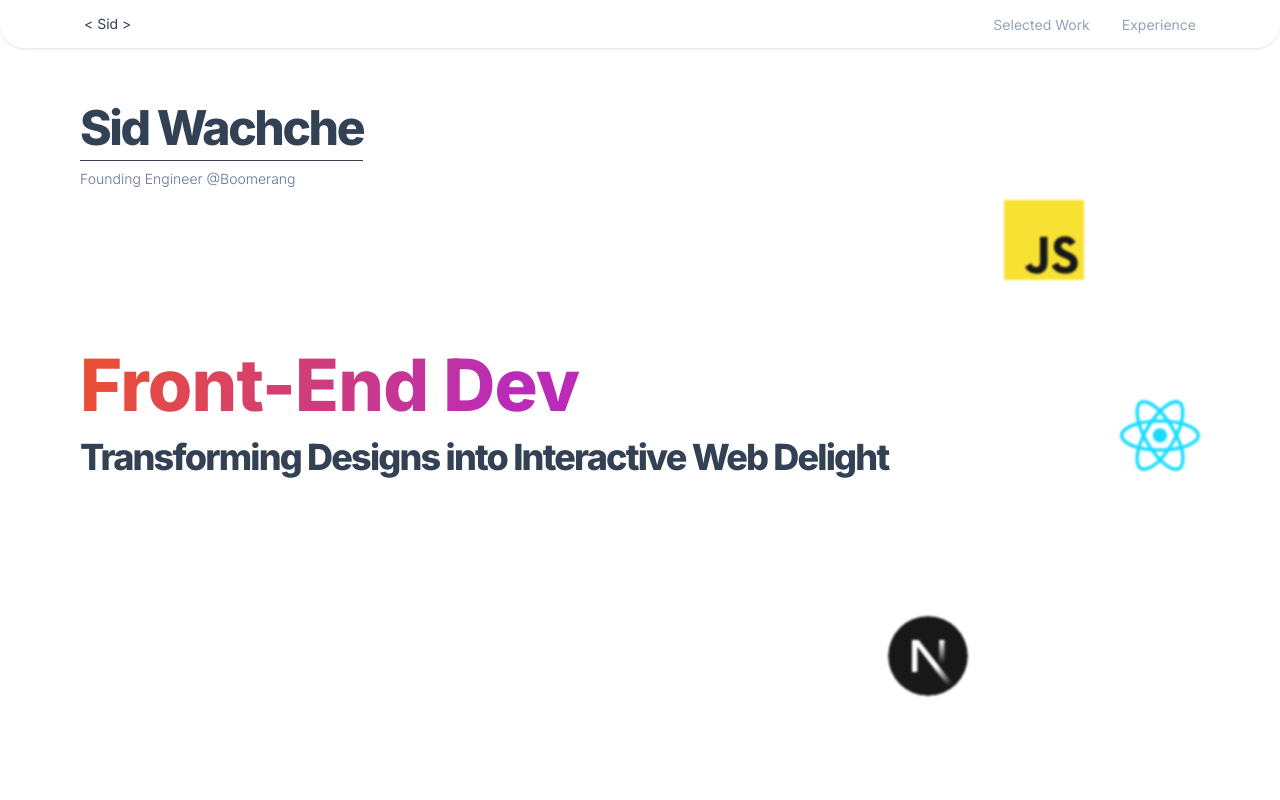
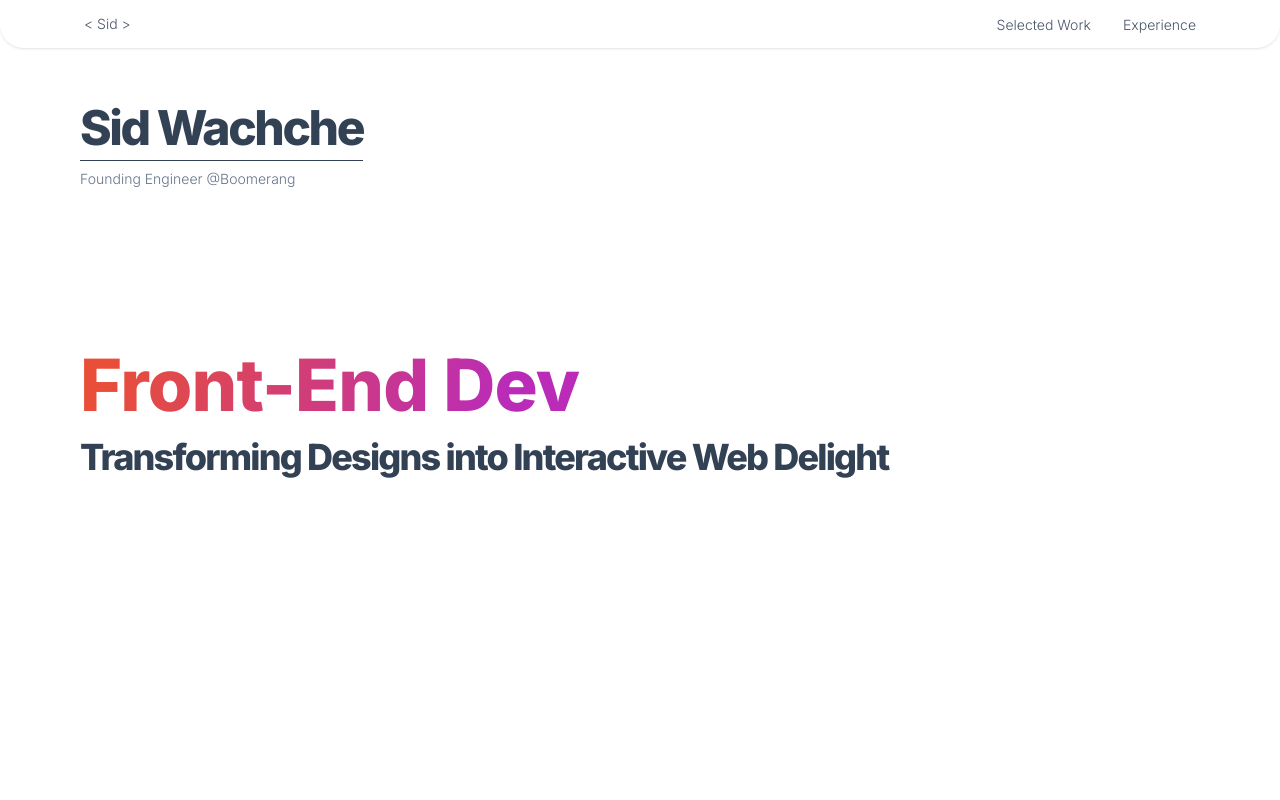
Before and after one commit to sidwachche/portfolio-2024, a Next.js app: page / in a window 1280 px wide. Shown: the top 800 px of the page. Built offline with nearby package versions, Linux system fonts and the light colour scheme.

Commit message:
fix lighthouse issues

```diff
--- a/src/components/Intro-section.tsx
+++ b/src/components/Intro-section.tsx
@@ -1,16 +1,16 @@
 "use client";
 
-import Image from "next/image";
-import reactLogo from "../../public/images/react.svg";
-import jsLogo from "../../public/images/javascript.svg";
-import nextLogo from "../../public/images/nextjs-icon.svg";
+// import Image from "next/image";
+// import reactLogo from "../../public/images/react.svg";
+// import jsLogo from "../../public/images/javascript.svg";
+// import nextLogo from "../../public/images/nextjs-icon.svg";
 import { motion } from "framer-motion";
 
-const techLogos = [
-  { img: reactLogo, position: { right: 0, top: "33%" }, name: "react" },
-  { img: jsLogo, position: { right: "10%", top: "8%" }, name: "javascript" },
-  { img: nextLogo, position: { right: "20%", bottom: "20%" }, name: "nextjs" },
-];
+// const techLogos = [
+//   { img: reactLogo, position: { right: 0, top: "33%" }, name: "react" },
+//   { img: jsLogo, position: { right: "10%", top: "8%" }, name: "javascript" },
+//   { img: nextLogo, position: { right: "20%", bottom: "20%" }, name: "nextjs" },
+// ];
 
 const tagLine = "Transforming Designs into Interactive Web Delight".split(" ");
 
@@ -34,7 +34,7 @@ function IntroSection() {
         >
           Sid Wachche
         </motion.h2>
-        <h4 className="text-sm text-slate-500">Founding Engineer @Boomerang</h4>
+        <p className="text-sm text-slate-500">Founding Engineer @Boomerang</p>
       </div>
       <div className="h-auto space-y-4 font-extrabold leading-tight tracking-tighter ">
         <h1 className="text-5xl lg:text-7xl inline-block pr-2 text-primary-gradient">
@@ -56,15 +56,7 @@ function IntroSection() {
           ))}
         </h1>
       </div>
-      {/* <motion.div
-        transition={{ duration: 4 }}
-        initial={{ x: -500 }}
-        animate={{ x: 0 }}
-        className=""
-      >
-        <Image src={reactLogo} alt="" width={80} height={80} />
-      </motion.div> */}
-      <section className=" flex-row gap-10 hidden md:flex">
+      {/* <section className=" flex-row gap-10 hidden md:flex">
         {techLogos.map(({ img, name, position }) => (
           <motion.div
             initial={{ x: -500 }}
@@ -82,7 +74,7 @@ function IntroSection() {
             />
           </motion.div>
         ))}
-      </section>
+      </section> */}
     </div>
   );
 }
--- a/src/components/header.tsx
+++ b/src/components/header.tsx
@@ -4,8 +4,8 @@ import Link from "next/link";
 
 function Header() {
   return (
-    <nav className="bg-blur flex items-center justify-between rounded-b-3xl text-slate-400 fixed top-0 w-screen h-12 shadow py-2 lg:px-20 px-4 z-10">
-      <Link href="/" className="text-sm p-1 text-slate-700">
+    <nav className="bg-blur flex items-center justify-between font-light rounded-b-3xl text-slate-600 fixed top-0 w-screen h-12 shadow py-2 lg:px-20 px-4 z-10">
+      <Link href="/" className="text-sm p-1 ">
         {`< Sid >`}
       </Link>
       <section className="space-x-6">
--- a/src/components/work-Experiencet.tsx
+++ b/src/components/work-Experiencet.tsx
@@ -73,7 +73,7 @@ function WorkExperience() {
                         "lg:text-3xl text-lg leading-tight font-bold transition-all",
                         name === selectedTab
                           ? "text-primary-gradient"
-                          : "text-slate-400"
+                          : "text-slate-500"
                       )}
                     >
                       {name}
--- a/src/components/work-showcase.tsx
+++ b/src/components/work-showcase.tsx
@@ -115,7 +115,7 @@ function WorkShowcase() {
                     height={200}
                     className="rounded-lg border hover:scale-105 transition-all "
                     src={src}
-                    alt={name}
+                    alt={`name app image`}
                     placeholder="blur"
                     loading="lazy"
                   />
```
